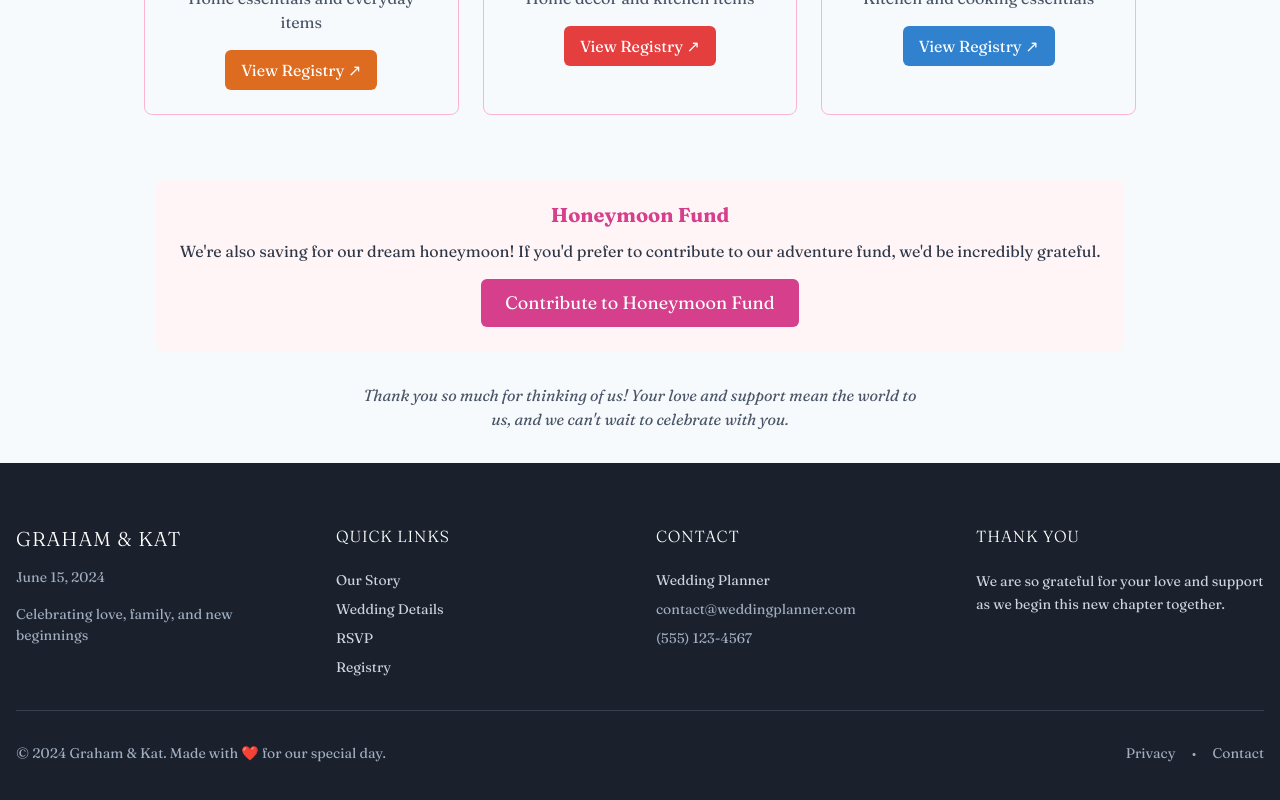
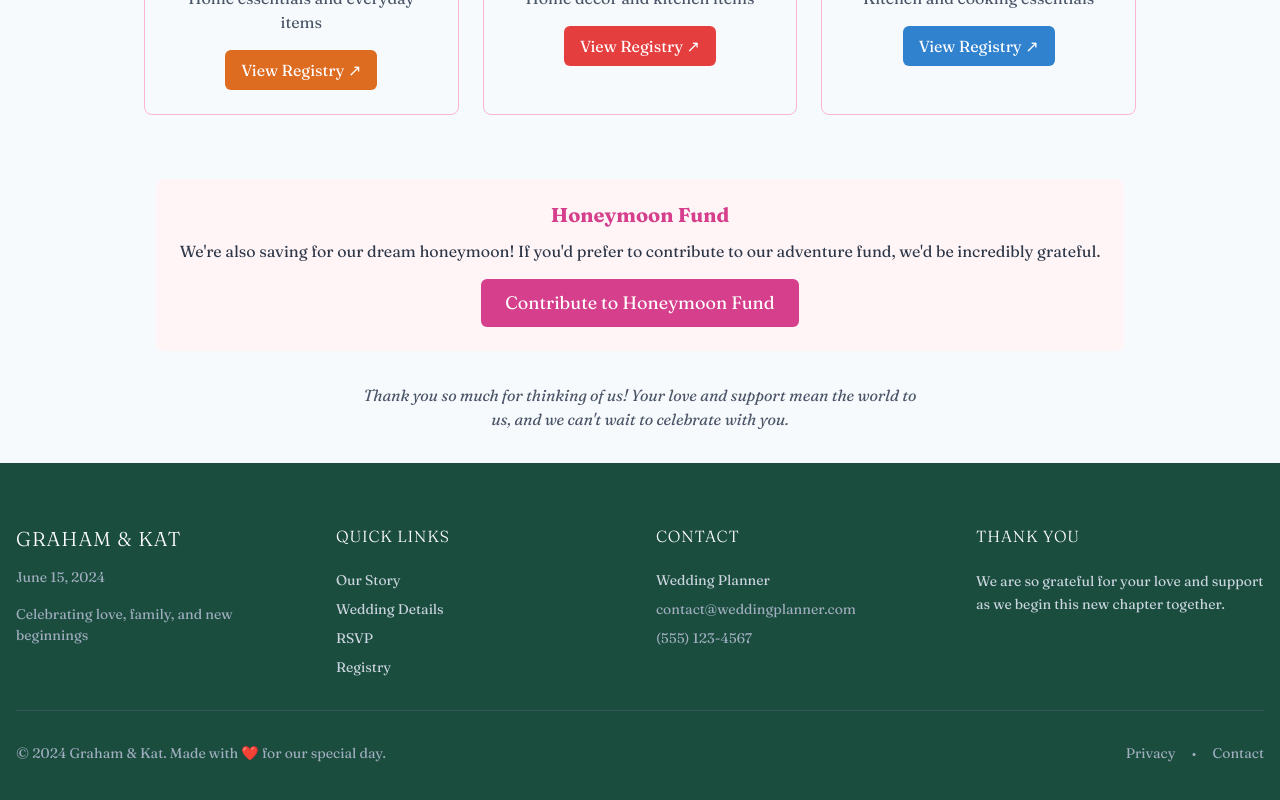
Before and after one commit to Barndon99/wedding-bells, a React (Vite) app: page /registry in a window 1280 px wide. Shown: the part 334-1134 px from the top of the page. Built offline with nearby package versions, Linux system fonts and the light colour scheme.

Commit message:
Background color on footer

```diff
--- a/src/components/Footer.jsx
+++ b/src/components/Footer.jsx
@@ -13,7 +13,7 @@ import { Link as RouterLink } from 'react-router-dom'
 
 function Footer() {
   return (
-    <Box bg="gray.800" color="white" py={16}>
+    <Box bg="#1B4D3E" color="white" py={16}>
       <Container maxW="container.xl">
         <SimpleGrid columns={{ base: 1, md: 4 }} spacing={8}>
           {/* Couple Names */}
```
